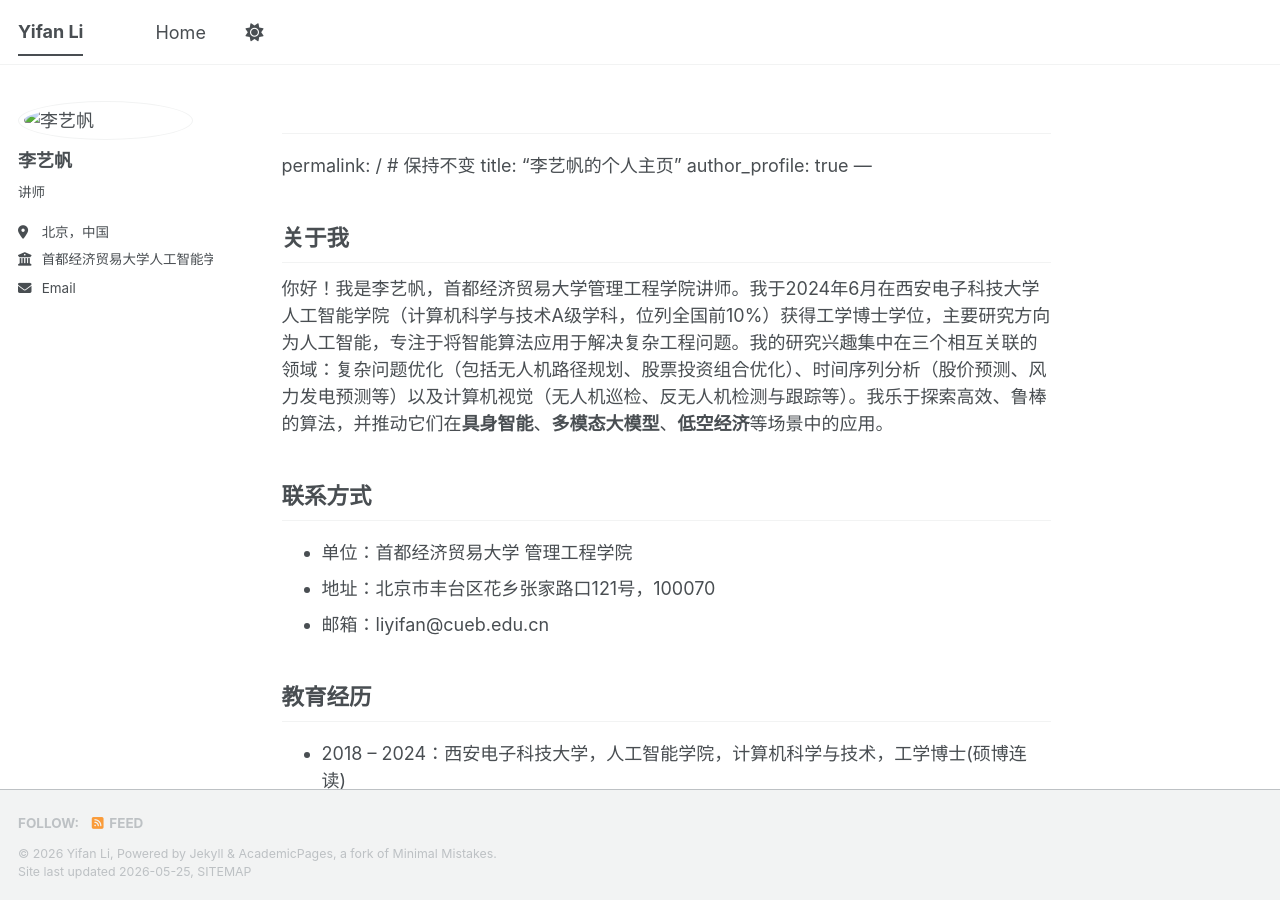
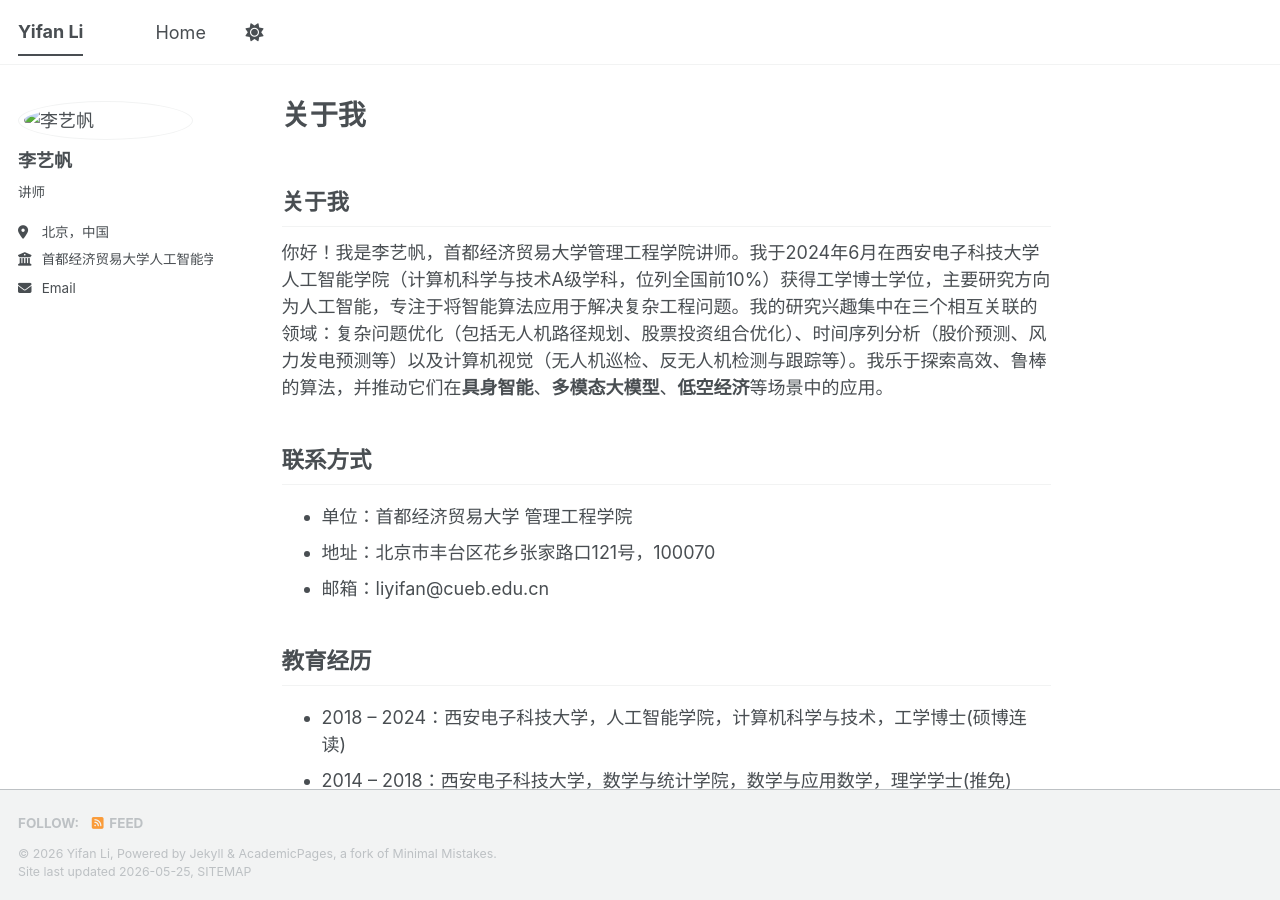
Before and after one commit to EavanLi/liyifan, a Jekyll site: the page built from index.md, in a window 1280 px wide and 900 px high. Built offline with Jekyll 4.4.1, drawn with Linux system fonts in a browser that asks for light colours; our own code applies the rules of GitHub Pages for plain Markdown files; a script bundle is joined from its source files by our own code; library files that are not in the unit come from our copies.

Commit message:
Update index.md

```diff
--- a/index.md
+++ b/index.md
@@ -1,10 +1,3 @@
-
----
-permalink: /  # 保持不变
-title: "李艺帆的个人主页"
-author_profile: true
----
-
 ## 关于我
 
 你好！我是李艺帆，首都经济贸易大学管理工程学院讲师。我于2024年6月在西安电子科技大学人工智能学院（计算机科学与技术A级学科，位列全国前10%）获得工学博士学位，主要研究方向为人工智能，专注于将智能算法应用于解决复杂工程问题。我的研究兴趣集中在三个相互关联的领域：复杂问题优化（包括无人机路径规划、股票投资组合优化）、时间序列分析（股价预测、风力发电预测等）以及计算机视觉（无人机巡检、反无人机检测与跟踪等）。我乐于探索高效、鲁棒的算法，并推动它们在**具身智能**、**多模态大模型**、**低空经济**等场景中的应用。
```
